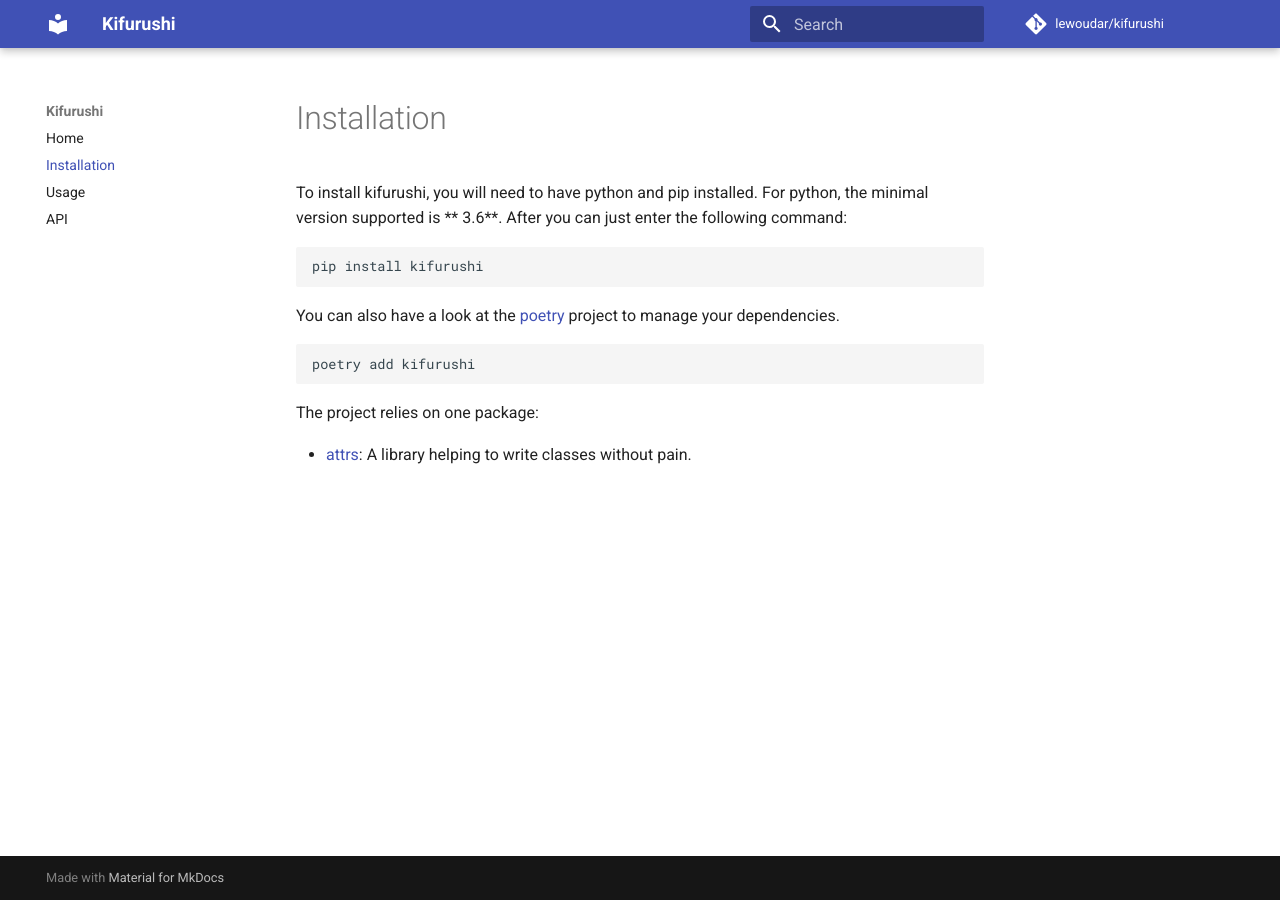
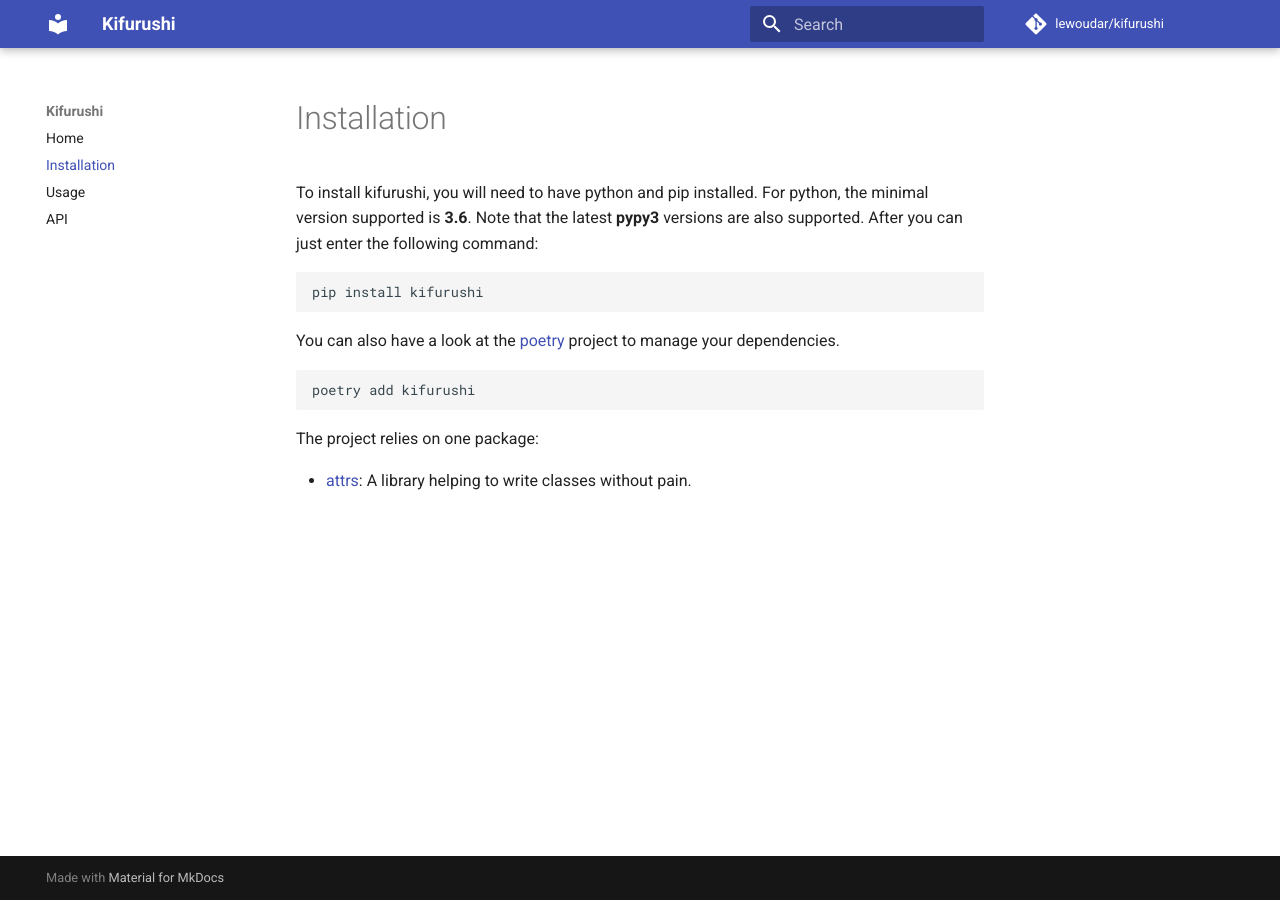
Before and after one commit to lewoudar/kifurushi, an MkDocs documentation site: the page built from docs/installation.md, in a window 1280 px wide. Built offline with MkDocs 1.6.1 and Material for MkDocs 9.7.7, drawn with Linux system fonts in a browser that asks for light colours; comment, search, counter and statistics services are not loaded.

Commit message:
docs: updated documentation to mention support for pypy3
updated docs/installation.md, README.md, pyproject.toml and CHANGELOG.md

````diff
--- a/docs/installation.md
+++ b/docs/installation.md
@@ -1,7 +1,7 @@
 # Installation
 
-To install kifurushi, you will need to have python and pip installed. For python, the minimal version supported is **
-3.6**. After you can just enter the following command:
+To install kifurushi, you will need to have python and pip installed. For python, the minimal version supported is
+**3.6**. Note that the latest **pypy3** versions are also supported. After you can just enter the following command:
 
 ```bash
 pip install kifurushi
--- a/pyproject.toml
+++ b/pyproject.toml
@@ -14,6 +14,7 @@ classifiers = [
     "Intended Audience :: Developers",
     "Topic :: System :: Networking",
     "Operating System :: OS Independent",
+    "Programming Language :: Python :: Implementation :: PyPy"
 ]
 
 packages = [
````
Also changed, not shown: CHANGELOG.md (+6 -0 lines), README.md (+1 -1 lines).
